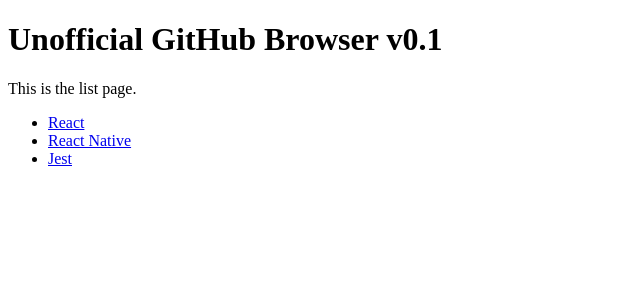
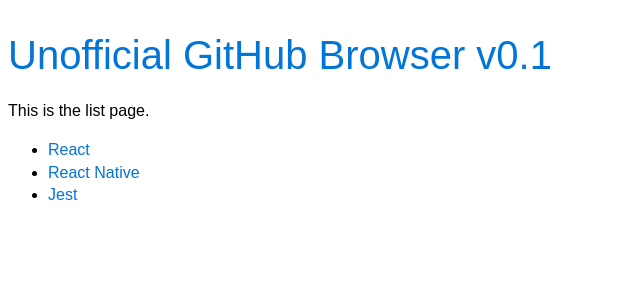
Before and after one commit to osule/hacking-with-react, a React (Create React App) app: page / in a window 1280 px wide. Shown: the top 300 px of the page, without its empty margins (0-640 px from the left). Built offline with nearby package versions, Linux system fonts and the light colour scheme.

Commit message:
ui polish

```diff
--- a/src/App.js
+++ b/src/App.js
@@ -1,5 +1,5 @@
 import React from 'react';
-
+import styles from './styles.css'; // eslint-disable-line
 
 class App extends React.Component {
   render() {
--- /dev/null
+++ b/src/styles.css
@@ -0,0 +1,37 @@
+body {
+  line-height: 1.428571429;
+  font-family: sans-serif;
+}
+
+h1 {
+  font-weight: 100;
+  font-size: 250%;
+  margin-bottom: 0;
+  color: #0275d8;
+}
+
+a {
+  color: #0275d8;
+  text-decoration: none;
+}
+
+a:hover {
+  text-decoration: underline;
+}
+
+a.active {
+  color: black;
+}
+
+button {
+  padding: 5px 20px;
+  background-color: white;
+  margin: 10px;
+  border: 1px solid #aaaaaa;
+  border-radius: 5px;
+  outline-width: 0;
+}
+
+button:active {
+    background-color: #dcdcdc;
+}
```
